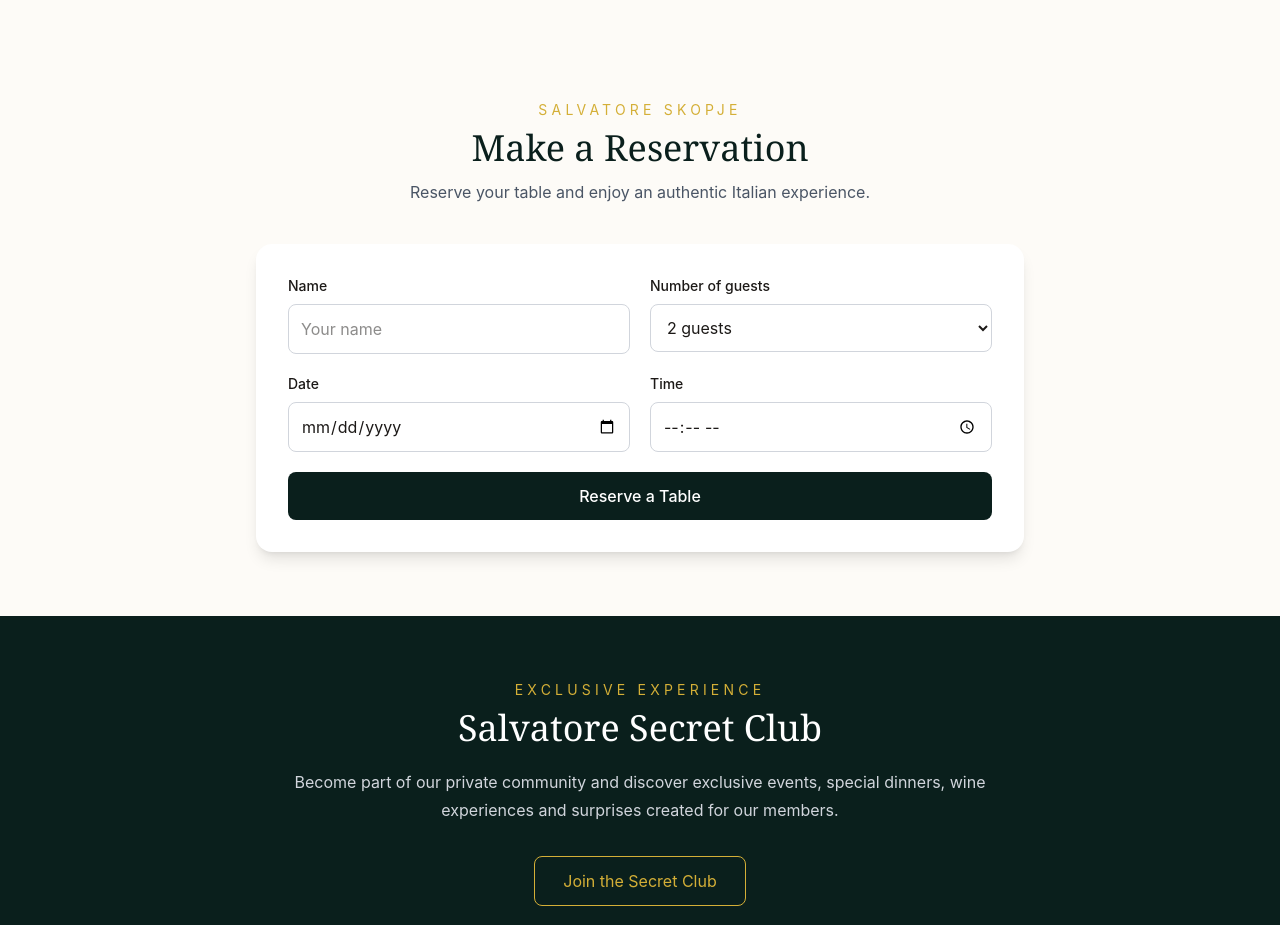
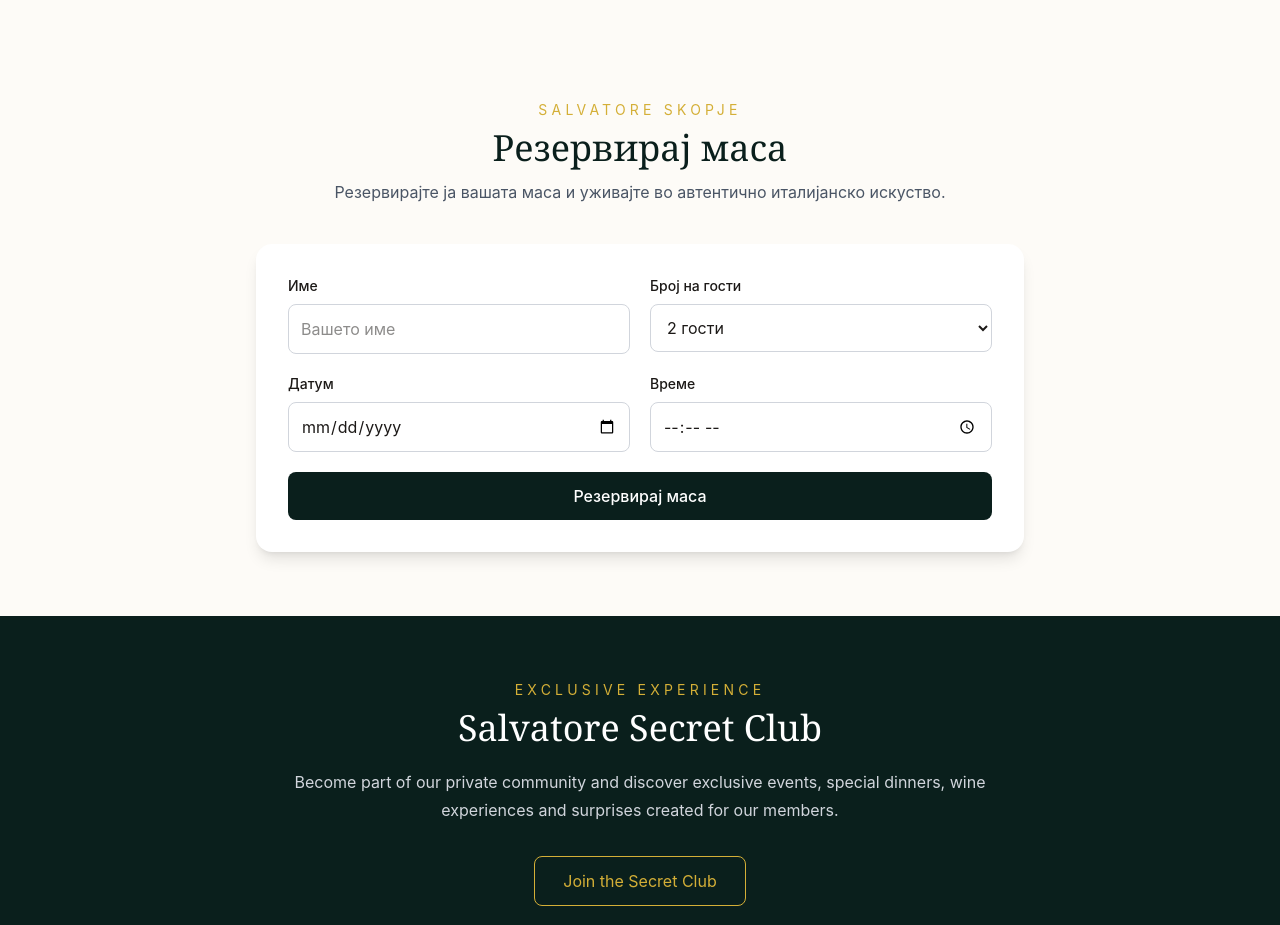
Before and after one commit to stefanovaklara/salvatore-restaurant-website, a React (Vite) app: page / in a window 1280 px wide. Shown: the part 3220-4145 px from the top of the page. Built offline with nearby package versions, Linux system fonts and the light colour scheme.

Commit message:
feat: add multilingual reservation form

```diff
--- a/src/components/booking/Reservation.jsx
+++ b/src/components/booking/Reservation.jsx
@@ -1,6 +1,11 @@
 import { useState } from "react";
+import { useLanguage } from "../../context/LanguageContext";
+import { translations } from "../../data/translations";
 
 function Reservation() {
+    const { language } = useLanguage();
+    const t = translations[language];
+
     const [formData, setFormData] = useState({
         name: "",
         date: "",
@@ -31,11 +36,11 @@ function Reservation() {
                 </p>
 
                 <h2 className="mb-3 text-center text-4xl font-serif text-[#0A1F1C]">
-                    Make a Reservation
+                    {t.makeReservation}
                 </h2>
 
                 <p className="mb-10 text-center text-gray-600">
-                    Reserve your table and enjoy an authentic Italian experience.
+                    {t.reserveDescription}
                 </p>
 
                 <form
@@ -44,7 +49,7 @@ function Reservation() {
                 >
                     <div>
                         <label className="mb-2 block text-sm font-medium">
-                            Name
+                            {t.name}
                         </label>
 
                         <input
@@ -54,13 +59,13 @@ function Reservation() {
                             onChange={handleChange}
                             required
                             className="w-full rounded-lg border border-gray-300 p-3 outline-none focus:border-[#D4AF37]"
-                            placeholder="Your name"
+                            placeholder={t.yourName}
                         />
                     </div>
 
                     <div>
                         <label className="mb-2 block text-sm font-medium">
-                            Number of guests
+                            {t.numberOfGuests}
                         </label>
 
                         <select
@@ -69,20 +74,36 @@ function Reservation() {
                             onChange={handleChange}
                             className="w-full rounded-lg border border-gray-300 p-3"
                         >
-                            <option value="1">1 guest</option>
-                            <option value="2">2 guests</option>
-                            <option value="3">3 guests</option>
-                            <option value="4">4 guests</option>
-                            <option value="5">5 guests</option>
-                            <option value="6">6 guests</option>
-                            <option value="7">7 guests</option>
-                            <option value="8">8 guests</option>
+                            <option value="1">
+                                1 {t.guest}
+                            </option>
+                            <option value="2">
+                                2 {t.guests}
+                            </option>
+                            <option value="3">
+                                3 {t.guests}
+                            </option>
+                            <option value="4">
+                                4 {t.guests}
+                            </option>
+                            <option value="5">
+                                5 {t.guests}
+                            </option>
+                            <option value="6">
+                                6 {t.guests}
+                            </option>
+                            <option value="7">
+                                7 {t.guests}
+                            </option>
+                            <option value="8">
+                                8 {t.guests}
+                            </option>
                         </select>
                     </div>
 
                     <div>
                         <label className="mb-2 block text-sm font-medium">
-                            Date
+                            {t.date}
                         </label>
 
                         <input
@@ -97,7 +118,7 @@ function Reservation() {
 
                     <div>
                         <label className="mb-2 block text-sm font-medium">
-                            Time
+                            {t.time}
                         </label>
 
                         <input
@@ -114,7 +135,7 @@ function Reservation() {
                         type="submit"
                         className="md:col-span-2 rounded-lg bg-[#0A1F1C] px-6 py-3 font-medium text-white transition hover:bg-[#163a34]"
                     >
-                        Reserve a Table
+                        {t.reserveTable}
                     </button>
                 </form>
             </div>
--- a/src/data/translations.js
+++ b/src/data/translations.js
@@ -43,6 +43,18 @@ export const translations = {
         reserveTable: 'Резервирај маса',
         exploreMenu: 'Истражи го менито',
 
+        // Reservation
+        makeReservation: 'Резервирај маса',
+        reserveDescription:
+            'Резервирајте ја вашата маса и уживајте во автентично италијанско искуство.',
+        name: 'Име',
+        yourName: 'Вашето име',
+        numberOfGuests: 'Број на гости',
+        guest: 'гостин',
+        guests: 'гости',
+        date: 'Датум',
+        time: 'Време',
+
         heroTitle: 'Salvatore',
         heroDescription:
             'Елегантно италијанско гастрономско искуство во срцето на Скопје, инспирирано од традицијата, страста и La Dolce Vita.',
@@ -60,7 +72,7 @@ export const translations = {
         footerDays: 'Понеделник – Недела',
         footerRights: 'Сите права се задржани',
         footerLocation: 'Скопје, Република Македонија',
-        FineItalianDining:'Италијанска кујна • Скопје',
+        FineItalianDining: 'Италијанска кујна • Скопје',
     },
 
     EN: {
@@ -107,6 +119,18 @@ export const translations = {
         reserveTable: 'Reserve a Table',
         exploreMenu: 'Explore Menu',
 
+        // Reservation
+        makeReservation: 'Make a Reservation',
+        reserveDescription:
+            'Reserve your table and enjoy an authentic Italian experience.',
+        name: 'Name',
+        yourName: 'Your name',
+        numberOfGuests: 'Number of guests',
+        guest: 'guest',
+        guests: 'guests',
+        date: 'Date',
+        time: 'Time',
+
         heroTitle: 'Salvatore',
         heroDescription:
             'An elegant Italian gastronomic experience in the heart of Skopje, inspired by tradition, passion and La Dolce Vita.',
@@ -123,8 +147,8 @@ export const translations = {
         footerOpeningHours: 'Opening Hours',
         footerDays: 'Monday – Sunday',
         footerRights: 'All rights reserved',
-        footerLocation:'Skopje, Republic of Macedonia',
-        FineItalianDining:'Fine Italian Dining • Skopje',
+        footerLocation: 'Skopje, Republic of Macedonia',
+        FineItalianDining: 'Fine Italian Dining • Skopje',
     },
 
     IT: {
@@ -171,6 +195,18 @@ export const translations = {
         reserveTable: 'Prenota un tavolo',
         exploreMenu: 'Esplora il menu',
 
+        // Reservation
+        makeReservation: 'Prenota un tavolo',
+        reserveDescription:
+            'Prenota il tuo tavolo e vivi un’autentica esperienza italiana.',
+        name: 'Nome',
+        yourName: 'Il tuo nome',
+        numberOfGuests: 'Numero di ospiti',
+        guest: 'ospite',
+        guests: 'ospiti',
+        date: 'Data',
+        time: 'Ora',
+
         heroTitle: 'Salvatore',
         heroDescription:
             'Un’elegante esperienza gastronomica italiana nel cuore di Skopje, ispirata alla tradizione, alla passione e alla Dolce Vita.',
@@ -188,7 +224,7 @@ export const translations = {
         footerDays: 'Lunedì – Domenica',
         footerRights: 'Tutti i diritti riservati',
         footerLocation: 'Skopje, Repubblica di Macedonia',
-        FineItalianDining:'Alta cucina italiana • Skopje',
+        FineItalianDining: 'Alta cucina italiana • Skopje',
     },
 
     FR: {
@@ -235,6 +271,18 @@ export const translations = {
         reserveTable: 'Réserver une table',
         exploreMenu: 'Découvrir le menu',
 
+        // Reservation
+        makeReservation: 'Réserver une table',
+        reserveDescription:
+            'Réservez votre table et profitez d’une expérience italienne authentique.',
+        name: 'Nom',
+        yourName: 'Votre nom',
+        numberOfGuests: 'Nombre de personnes',
+        guest: 'personne',
+        guests: 'personnes',
+        date: 'Date',
+        time: 'Heure',
+
         heroTitle: 'Salvatore',
         heroDescription:
             'Une élégante expérience gastronomique italienne au cœur de Skopje, inspirée par la tradition, la passion et la Dolce Vita.',
@@ -252,7 +300,7 @@ export const translations = {
         footerDays: 'Lundi – Dimanche',
         footerRights: 'Tous droits réservés',
         footerLocation: 'Skopje, République de Macédoine',
-        FineItalianDining:'Gastronomie italienne raffinée • Skopje',
+        FineItalianDining: 'Gastronomie italienne raffinée • Skopje',
     },
 
     DE: {
@@ -299,6 +347,18 @@ export const translations = {
         reserveTable: 'Tisch reservieren',
         exploreMenu: 'Speisekarte entdecken',
 
+        // Reservation
+        makeReservation: 'Tisch reservieren',
+        reserveDescription:
+            'Reservieren Sie Ihren Tisch und genießen Sie ein authentisches italienisches Erlebnis.',
+        name: 'Name',
+        yourName: 'Ihr Name',
+        numberOfGuests: 'Anzahl der Gäste',
+        guest: 'Gast',
+        guests: 'Gäste',
+        date: 'Datum',
+        time: 'Uhrzeit',
+
         heroTitle: 'Salvatore',
         heroDescription:
             'Ein elegantes italienisches gastronomisches Erlebnis im Herzen von Skopje, inspiriert von Tradition, Leidenschaft und La Dolce Vita.',
@@ -316,6 +376,6 @@ export const translations = {
         footerDays: 'Montag – Sonntag',
         footerRights: 'Alle Rechte vorbehalten',
         footerLocation: 'Skopje, Republik Mazedonien',
-        FineItalianDining:'Feine italienische Küche • Skopje',
+        FineItalianDining: 'Feine italienische Küche • Skopje',
     },
 }
```
